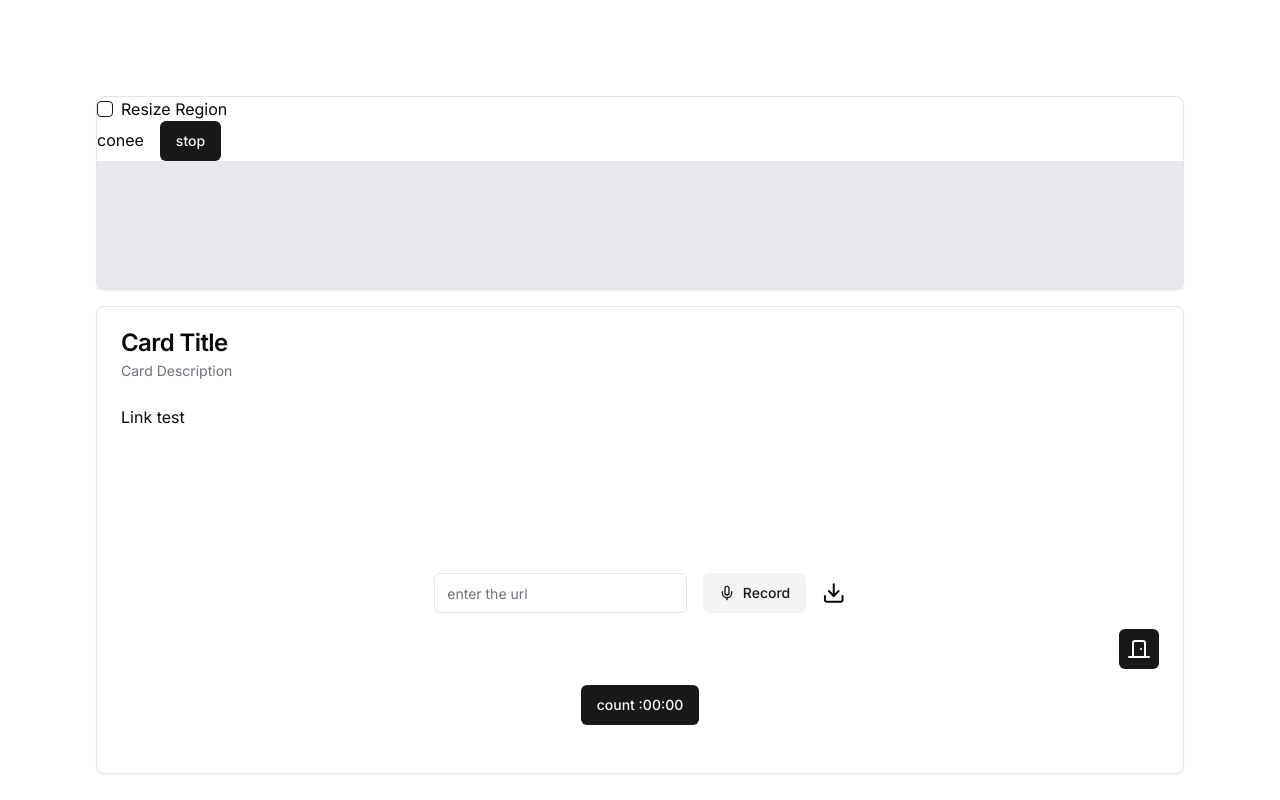
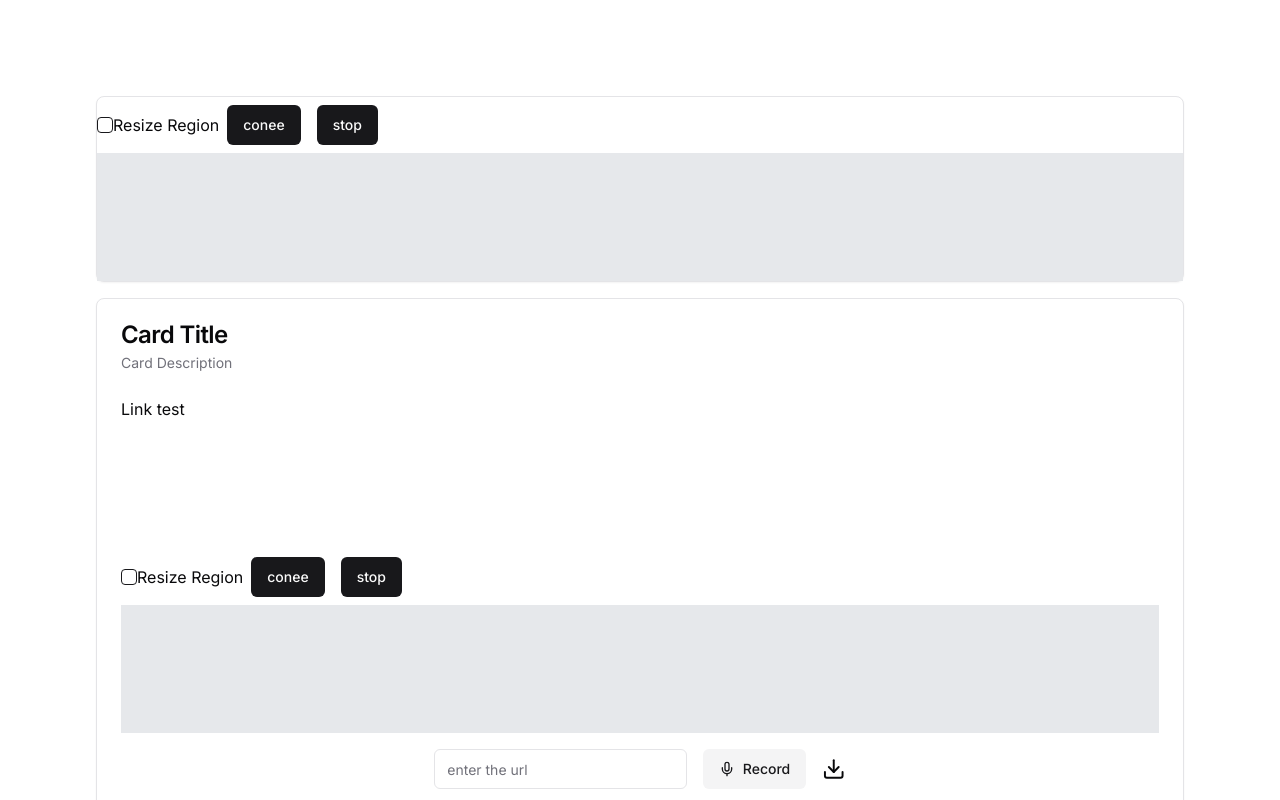
Before and after one commit to OwLu0905/shadowing-record, a Next.js app in the folder frontend/: page / in a window 1280 px wide. Shown: the top 800 px of the page. Built offline with nearby package versions, Linux system fonts and the light colour scheme; no server answers.

Commit message:
fix audio play time constraint

```diff
--- a/frontend/src/components/audio/AudioWaveform.tsx
+++ b/frontend/src/components/audio/AudioWaveform.tsx
@@ -7,7 +7,11 @@ import { Checkbox } from "../ui/checkbox";
 import { CheckedState } from "@radix-ui/react-checkbox";
 import { Button } from "../ui/button";
 
-const AudioWaveform = () => {
+type AudioWaveformProps = {
+  blobData: Blob | null;
+};
+const AudioWaveform = (props: AudioWaveformProps) => {
+  const { blobData } = props;
   const canvasRef = useRef<HTMLCanvasElement>(null);
   const progressRef = useRef<HTMLCanvasElement>(null);
   const sourceRef = useRef<AudioBufferSourceNode | null>(null);
@@ -15,7 +19,7 @@ const AudioWaveform = () => {
   const containerRef = useRef<HTMLDivElement>(null);
   const leftPixelDistanceRef = useRef<any>(null);
   const pauseProgressRef = useRef<any>(null);
-  const triggerTimeRef = useRef<any>(null);
+  // const triggerTimeRef = useRef<any>(null);
 
   const [showResize, setShowResize] = useState<CheckedState>(false);
   const [container, setContainer] = useState<HTMLElement | null>(null);
@@ -25,6 +29,7 @@ const AudioWaveform = () => {
   });
   const { audioBuffer, audioContext } = useAudioWaveform({
     container: container,
+    audioBlob: blobData,
   });
 
   useEffect(() => {
@@ -111,7 +116,6 @@ const AudioWaveform = () => {
         { once: true }
       );
 
-      console.log(progressRef.current, "progresssssssss");
       if (!progressRef.current) return;
       progressRef.current.width = canvasRef.current.width;
       progressRef.current.height = canvasRef.current.height;
@@ -129,13 +133,15 @@ const AudioWaveform = () => {
       const clickPositionRatio = leftPixelDistance / width;
       const startTime = clickPositionRatio * audioDuration;
       const triggerTime = Date.now();
+
       const startTimer = showResize
         ? (selectedInterval.left / width) * audioDuration
         : startTime;
+
       const playDuration = showResize
         ? ((width - selectedInterval.left - selectedInterval.right) / width) *
-          audioDuration
-        : audioDuration - startTimer;
+          audioDuration // sec
+        : audioDuration - startTimer; // sec ,sec
 
       drawProgress({
         triggerTime,
@@ -153,17 +159,14 @@ const AudioWaveform = () => {
   };
 
   function drawProgress(props: {
-    triggerTime: number;
-    playDuration: number;
-    startTimer: number;
-    audioDuration: number;
+    triggerTime: number; // ms
+    playDuration: number; // sec
+    startTimer: number; // sec
+    audioDuration: number; // sec
     width: number;
     canvas: HTMLCanvasElement;
     ctx: CanvasRenderingContext2D;
-    pauseTime?: number;
   }) {
-    if (!canvasRef.current) return;
-
     const {
       triggerTime,
       playDuration,
@@ -174,21 +177,26 @@ const AudioWaveform = () => {
       ctx,
     } = props;
 
+    // console.log(triggerTime, playDuration, startTimer, audioDuration, "aaa");
+
+    if (!canvasRef.current) return;
     if (pauseProgressRef.current) {
-      triggerTimeRef.current = Date.now();
+      // triggerTimeRef.current = Date.now();
       return;
     }
 
-    const currentTime = Date.now();
+    const currentTime = Date.now(); // ms
 
-    const elapsedTime = currentTime - triggerTime;
+    const elapsedTime = currentTime - triggerTime; // ms
 
-    if (elapsedTime / 1000 + startTimer > playDuration * 1000) return;
+    console.log("111aaa", elapsedTime / 1000, startTimer, playDuration);
+
+    if (elapsedTime / 1000 > playDuration) return;
 
     const moveDistance =
       ((startTimer + elapsedTime / 1000) * width * 2) / audioDuration;
 
-    leftPixelDistanceRef.current = startTimer + elapsedTime / 1000;
+    leftPixelDistanceRef.current = startTimer + elapsedTime / 1000; // sec
 
     const rect = canvasRef.current?.getBoundingClientRect();
     ctx?.clearRect(0, 0, rect.width * 2, rect.height * 2);
@@ -237,10 +245,10 @@ const AudioWaveform = () => {
     });
   }
 
-  console.log(audioContext?.state);
   return (
     <>
       <div className="flex items-center gap-x-2">
+        <div className="flex items-center my-4">
           <Checkbox
             id="resize"
             checked={showResize}
@@ -250,16 +258,14 @@ const AudioWaveform = () => {
           />
           <label htmlFor="resize">Resize Region</label>
         </div>
-      <button
+
+        <div className="flex items-center">
+          <Button
             onClick={() => {
-          console.log("//////////////\n");
-
               if (!pauseProgressRef.current) {
                 return;
               }
               pauseProgressRef.current = false;
-
-          // setPauseProgress(false);
               audioContext?.resume();
 
               if (!progressRef.current || !canvasRef.current || !audioBuffer)
@@ -267,19 +273,19 @@ const AudioWaveform = () => {
 
               const ctx = progressRef.current.getContext("2d")!;
               const width = canvasRef.current.width / 2;
-          const audioDuration = audioBuffer.duration;
-          const startTime = leftPixelDistanceRef?.current;
-          const triggerTime = Date.now();
+              const audioDuration = audioBuffer.duration; // sec
+              const startTime = leftPixelDistanceRef?.current; // sec
+              const triggerTime = Date.now(); // ms
 
               const startTimer = showResize
-            ? (selectedInterval.left / width) * audioDuration
-            : startTime;
+                ? (selectedInterval.left / width) * audioDuration // sec
+                : startTime; // sec
 
               const playDuration = showResize
                 ? ((width - selectedInterval.left - selectedInterval.right) /
                     width) *
-              audioDuration
-            : audioDuration - startTimer;
+                  audioDuration // sec
+                : audioDuration - startTimer; // sec
 
               drawProgress({
                 triggerTime,
@@ -289,17 +295,16 @@ const AudioWaveform = () => {
                 width,
                 canvas: progressRef.current,
                 ctx,
-            pauseTime: triggerTimeRef.current,
+                // pauseTime: triggerTimeRef.current,
               });
               // sourceRef?.current?.start(0, 3, 10);
             }}
           >
             conee
-      </button>
+          </Button>
           <Button
             className="mx-4"
             onClick={() => {
-          console.log(audioContext.state, "stoppp");
               if (requestIdRef.current && progressRef.current) {
                 pauseProgressRef.current = true;
                 cancelAnimationFrame(requestIdRef.current);
@@ -314,9 +319,11 @@ const AudioWaveform = () => {
           >
             stop
           </Button>
+        </div>
+      </div>
+
       <div
         onClick={async (e) => {
-          console.log(audioContext.state);
           if (pauseProgressRef.current && audioContext.state === "suspended") {
             audioContext.resume();
             pauseProgressRef.current = false;
--- a/frontend/src/hooks/useAudioWaveform.tsx
+++ b/frontend/src/hooks/useAudioWaveform.tsx
@@ -1,19 +1,17 @@
+import { blobToArrayBuffer } from "@/lib/utils";
 import { useCallback, useEffect, useRef, useState } from "react";
 
 type UseAudioWaveformProps = {
   container: HTMLElement | null;
-  audioBlob?: Blob;
+  audioBlob: Blob | null;
 };
 
 const useAudioWaveform = (props: UseAudioWaveformProps) => {
-  const { container } = props;
+  const { container, audioBlob } = props;
   const audioRef = useRef<AudioContext | null>(null);
   const [audioBuffer, setAudioBuffer] = useState<AudioBuffer | undefined>(
     undefined
   );
-  const [sourceData, setSourceData] = useState<
-    AudioBufferSourceNode | undefined
-  >(undefined);
 
   const [selectedInterval, setSelectedInterval] = useState({
     start: 0,
@@ -127,15 +125,21 @@ const useAudioWaveform = (props: UseAudioWaveformProps) => {
   useEffect(() => {
     let ignore = false;
     const getAudio = async () => {
+      // if (audioBlob) {
+      //   const arrayBuff = await blobToArrayBuffer(audioBlob);
+      //   audioRef.current = new AudioContext();
+      //   const audioCtxDecode = await audioRef.current.decodeAudioData(
+      //     arrayBuff
+      //   );
+      //   setAudioBuffer(audioCtxDecode);
+      // }
+
       const audioUrl = "/demo.wav";
       // const audioUrl = "/aaa.m4a";
       const data = await fetch(audioUrl, { method: "GET" });
       const arrayBuff = await data.arrayBuffer();
-      console.log(arrayBuff, "fewf");
-
       audioRef.current = new AudioContext();
       const audioCtxDecode = await audioRef.current.decodeAudioData(arrayBuff);
-
       setAudioBuffer(audioCtxDecode);
     };
     if (!ignore) {
@@ -144,7 +148,7 @@ const useAudioWaveform = (props: UseAudioWaveformProps) => {
     return () => {
       ignore = true;
     };
-  }, []);
+  }, [audioBlob]);
 
   useEffect(() => {
     if (container) {
@@ -164,7 +168,6 @@ const useAudioWaveform = (props: UseAudioWaveformProps) => {
   return {
     audioContext: audioRef.current,
     audioBuffer,
-    sourceData,
     selectedInterval,
     setSelectedInterval,
   };
--- a/frontend/src/view/Record/Record.tsx
+++ b/frontend/src/view/Record/Record.tsx
@@ -13,7 +13,7 @@ import {
 import { Button } from "@/components/ui/button";
 import useRecordMedia from "@/hooks/useRecordMedia";
 import Link from "next/link";
-import useAudioWaveform from "@/hooks/useAudioWaveform";
+import AudioWaveform from "@/components/audio/AudioWaveform";
 
 const Record = () => {
   const { data, state, utils, timer } = useRecordMedia();
@@ -63,6 +63,7 @@ const Record = () => {
             height="128"
             className="rounded-xl bg-gray-100 fill-amber-500"
           ></canvas> */}
+          <AudioWaveform blobData={data.blob} />
         </div>
         <div className="flex space-x-4 items-center">
           <Input placeholder="enter the url" />
```
Lines whose indentation alone changed are shown as unchanged.
